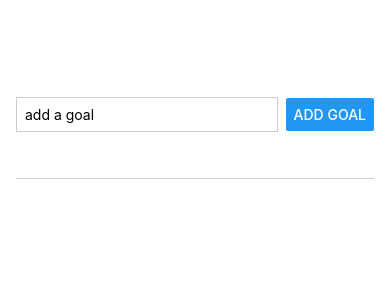
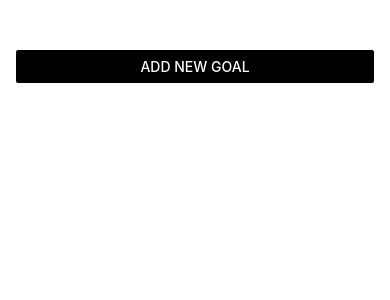
Before and after one commit to itsparasbisht/react-native, a React Native app: screen / in a window 390 px wide. Shown: the top 300 px of the page. Built offline with nearby package versions, Linux system fonts and the light colour scheme.

Commit message:
native modal component for goal input

```diff
--- a/App.js
+++ b/App.js
@@ -1,16 +1,26 @@
 import { useState } from "react";
-import { StyleSheet, View, FlatList } from "react-native";
+import { StyleSheet, View, FlatList, Button } from "react-native";
 import GoalInput from "./components/GoalInput";
 import GoalItem from "./components/GoalItem";
 
 export default function App() {
   const [goals, setGoals] = useState([]);
+  const [openModal, setOpenModal] = useState(false);
+
+  function handleOpenModal() {
+    setOpenModal(true);
+  }
+
+  function handleCloseModal() {
+    setOpenModal(false);
+  }
 
   function addGoalHandler(goalText) {
     setGoals((prev) => [
       ...prev,
       { text: goalText, id: Math.random().toString() },
     ]);
+    handleCloseModal();
   }
 
   function deleteGoalHandler(id) {
@@ -21,7 +31,12 @@ export default function App() {
 
   return (
     <View style={styles.appContainer}>
-      <GoalInput onAddGoal={addGoalHandler} />
+      <Button title="Add New Goal" color="black" onPress={handleOpenModal} />
+      <GoalInput
+        onAddGoal={addGoalHandler}
+        openModal={openModal}
+        closeModal={handleCloseModal}
+      />
       <View style={styles.goalsContainer}>
         <FlatList
           data={goals}
--- a/components/GoalInput.js
+++ b/components/GoalInput.js
@@ -1,7 +1,7 @@
 import { useState } from "react";
-import { Button, StyleSheet, TextInput, View } from "react-native";
+import { Button, Modal, StyleSheet, TextInput, View } from "react-native";
 
-export default function GoalInput({ onAddGoal }) {
+export default function GoalInput({ onAddGoal, openModal, closeModal }) {
   const [enteredGoalText, setEnteredGoalText] = useState("");
 
   function goalInputHandler(text) {
@@ -14,6 +14,7 @@ export default function GoalInput({ onAddGoal }) {
   }
 
   return (
+    <Modal visible={openModal} animationType="slide">
       <View style={styles.inputContainer}>
         <TextInput
           placeholder="add a goal"
@@ -21,26 +22,41 @@ export default function GoalInput({ onAddGoal }) {
           onChangeText={goalInputHandler}
           value={enteredGoalText}
         />
+        <View style={styles.buttonContainer}>
+          <View style={styles.button}>
             <Button title="Add Goal" onPress={addGoalHandler} />
           </View>
+          <View style={styles.button}>
+            <Button title="Cancel" onPress={closeModal} />
+          </View>
+        </View>
+      </View>
+    </Modal>
   );
 }
 
 const styles = StyleSheet.create({
   inputContainer: {
     flex: 1,
-    flexDirection: "row",
-    justifyContent: "space-between",
+    justifyContent: "center",
     alignItems: "center",
     marginBottom: 24,
+    padding: 16,
     borderBottomWidth: 1,
     borderBottomColor: "#cccccc",
   },
   textInput: {
     borderWidth: 1,
     borderColor: "#cccccc",
-    width: "75%",
-    marginRight: 8,
+    width: "100%",
     padding: 8,
   },
+  buttonContainer: {
+    flexDirection: "row",
+    marginTop: 16,
+  },
+  button: {
+    width: 100,
+    marginHorizontal: 8,
+  },
 });
--- a/components/GoalItem.js
+++ b/components/GoalItem.js
@@ -16,7 +16,7 @@ export default function GoalItem({ text, onDeleteItem, id }) {
 const styles = StyleSheet.create({
   goalItem: {
     marginHorizontal: 2,
-    marginVertical: 5,
+    marginTop: 10,
     backgroundColor: "#7ff5b6",
     borderRadius: 10,
   },
```
Lines whose indentation alone changed are shown as unchanged.
